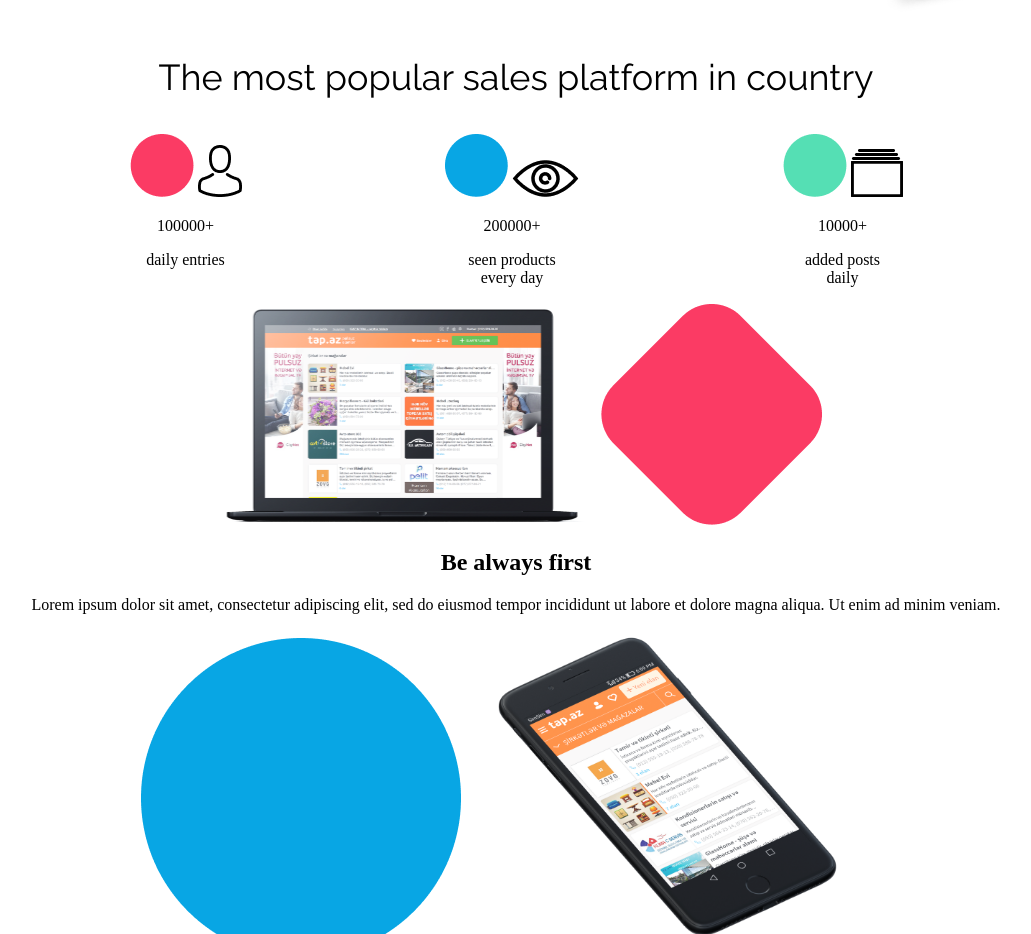
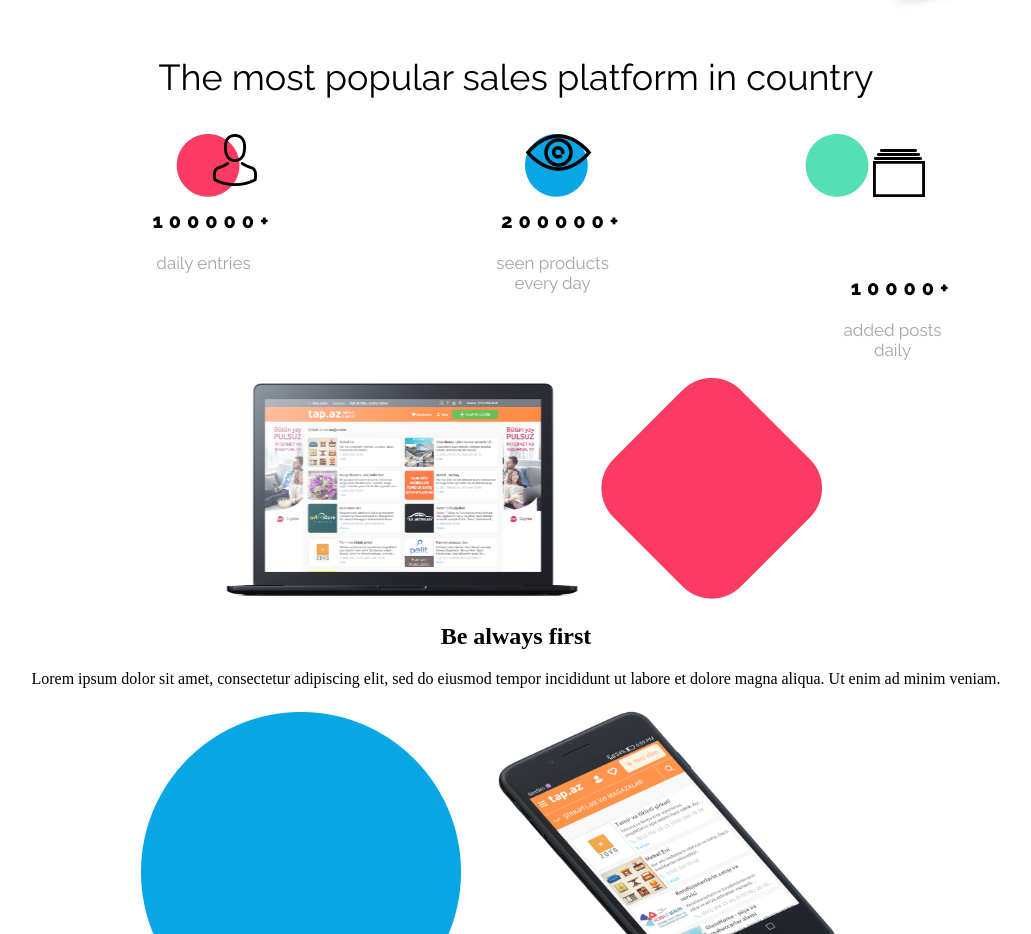
Before and after one commit to juancts/ProyectOneOxygen, a website: page public/index.html in a window 1280 px wide. Shown: the part 820-1754 px from the top of the page, without its empty margins (124-1155 px from the left). Drawn offline with nearby package versions, Linux system fonts and the light colour scheme.

Commit message:
desktop view

```diff
--- a/src/styles.scss
+++ b/src/styles.scss
@@ -51,7 +51,7 @@ $cabecera-text-color: #333;
       color: #a5a5a5;
     }
   }
-}
+
 
 .banner {
   display: flex;
@@ -98,8 +98,13 @@ $cabecera-text-color: #333;
 .platform {
   display: flex;
   flex-direction: column;
-    &__title {
-      width: 100%;
+
+&__img{
+  position: relative;
+}
+
+  &__title {
+    width: 100%;
     height: 42px;
     font-family: "Raleway";
     font-style: normal;
@@ -109,14 +114,59 @@ $cabecera-text-color: #333;
     text-align: center;
     color: #000000;
   }
-  &__content{
+  &__content {
     display: flex;
     flex-direction: row;
     justify-content: space-evenly;
   }
 
+  &__dailyentries{
+    &__elipse{
+        position:absolute;
+        z-index:1;
+    }
+    &__person2{
+        position: absolute;
+        z-index: 2;
+        left: 135px;
+    }
+  }
+
+  &__seenproducts{
+    &__elipse2{
+      position: absolute;
+      z-index: 1;
+    }
+    &__eye{
+      position: absolute;
+      z-index: 2;
+    }
+  }
+
+  &__cantidad {
+    padding-left: 75px;
+    padding-top: 55px;
+    font-family: "Raleway";
+    font-style: normal;
+    font-weight: 800;
+    font-size: 20px;
+    line-height: 24px;
+    text-align: center;
+    letter-spacing: 5.96px;
+    color: #000000;
+  }
+  &__description {
+    padding-left: 55px;
+    font-family: "Raleway";
+    font-style: normal;
+    font-weight: 400;
+    font-size: 17px;
+    line-height: 20px;
+    text-align: center;
+    color: #a5a5a5;
+  }
 }
-
+}
 // MOVIL
 
 @media (max-width: 768px) {
```
Also changed, not shown: public/css/styles.css.
